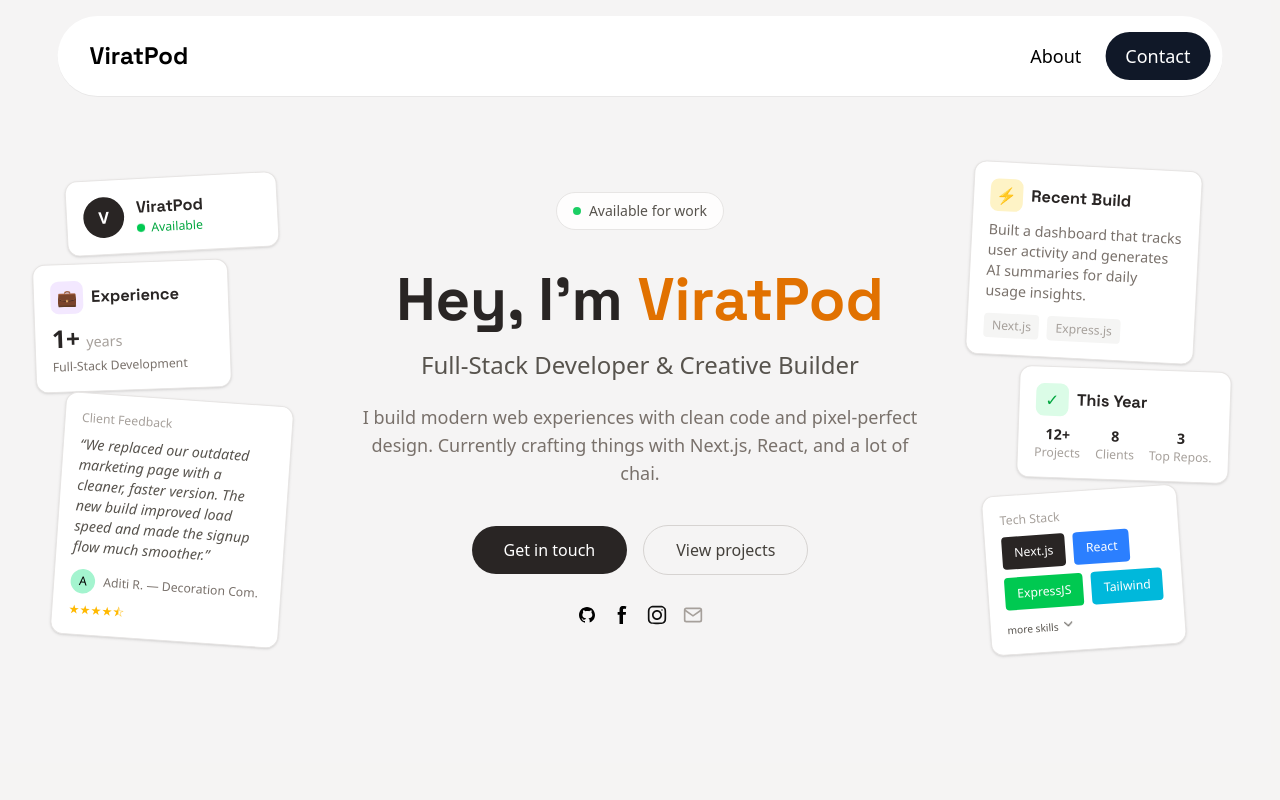
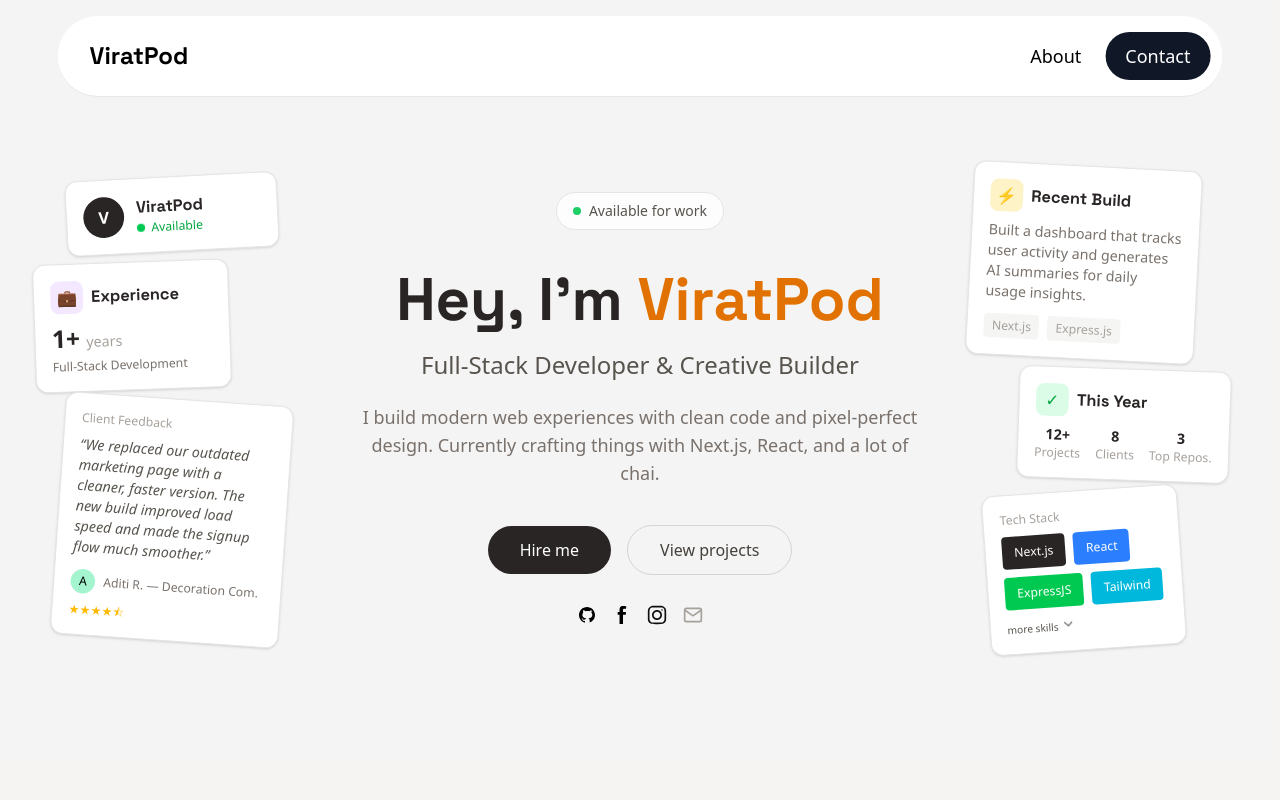
Before and after one commit to virat-pod/viratpod, a Next.js app: page / in a window 1280 px wide. Shown: the top 800 px of the page. Built offline with nearby package versions, Linux system fonts and the light colour scheme.

Commit message:
Change button text from 'Get in touch' to 'Hire me'

```diff
--- a/components/home/hero.js
+++ b/components/home/hero.js
@@ -45,7 +45,7 @@ const Hero = () => {
             <div ref={cta.ref} style={cta.style} className={`flex ${cta.className} flex-row items-center gap-3 sm:gap-4 mt-4`}>
               <Link href="#contact">
                 <button className="py-3 px-8 bg-stone-800 hover:bg-stone-900 text-white rounded-full font-medium transition-all hover:scale-[1.02] active:scale-95">
-                  Get in touch
+                  Hire me
                 </button>
               </Link>
               <Link href="#projects">
```
